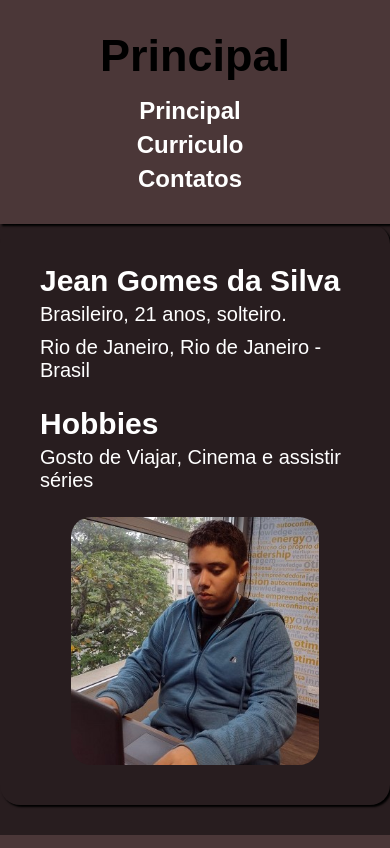
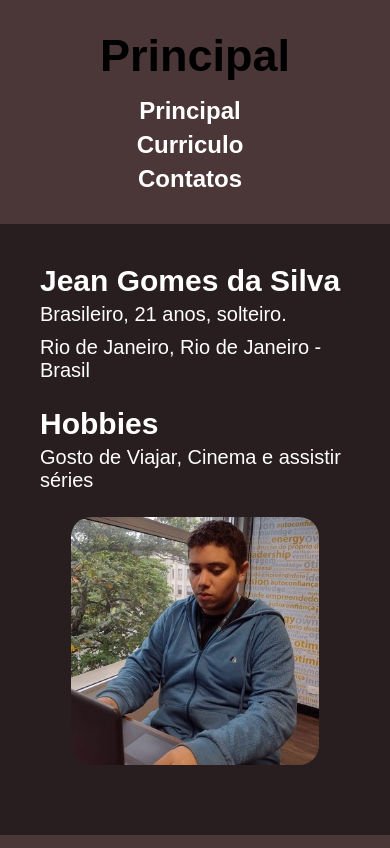
Before and after one commit to JeanGS8/exercicio-front, a plain HTML site: page index.html in a window 390 px wide. Shown: the top 848 px of the page. Drawn offline with Linux system fonts and the light colour scheme.

Commit message:
exercicio completo

```diff
--- a/style.css
+++ b/style.css
@@ -195,6 +195,9 @@ footer{
     *{
         width: initial;
     }
+    header, main section{
+        box-shadow: none;
+    }
     .caixa{
         margin: 0 auto;
     }
```
